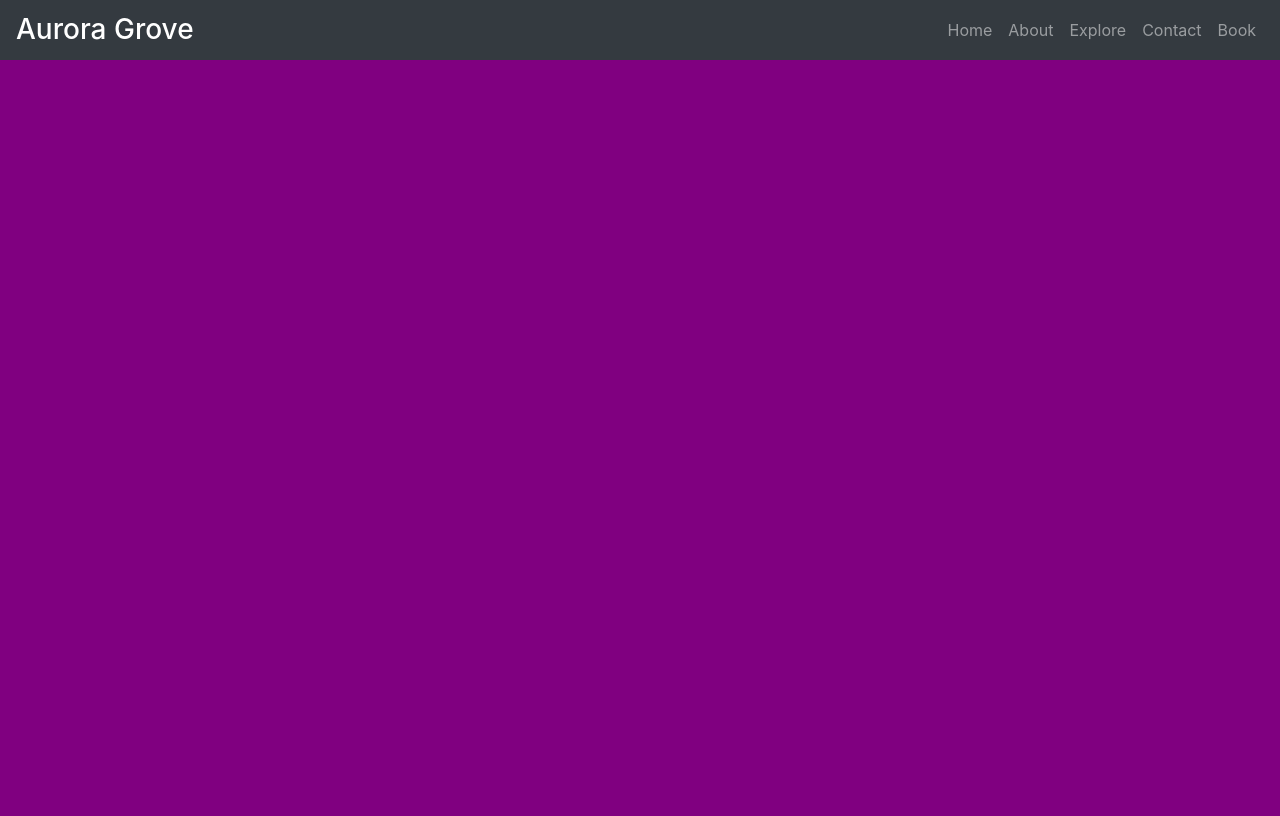
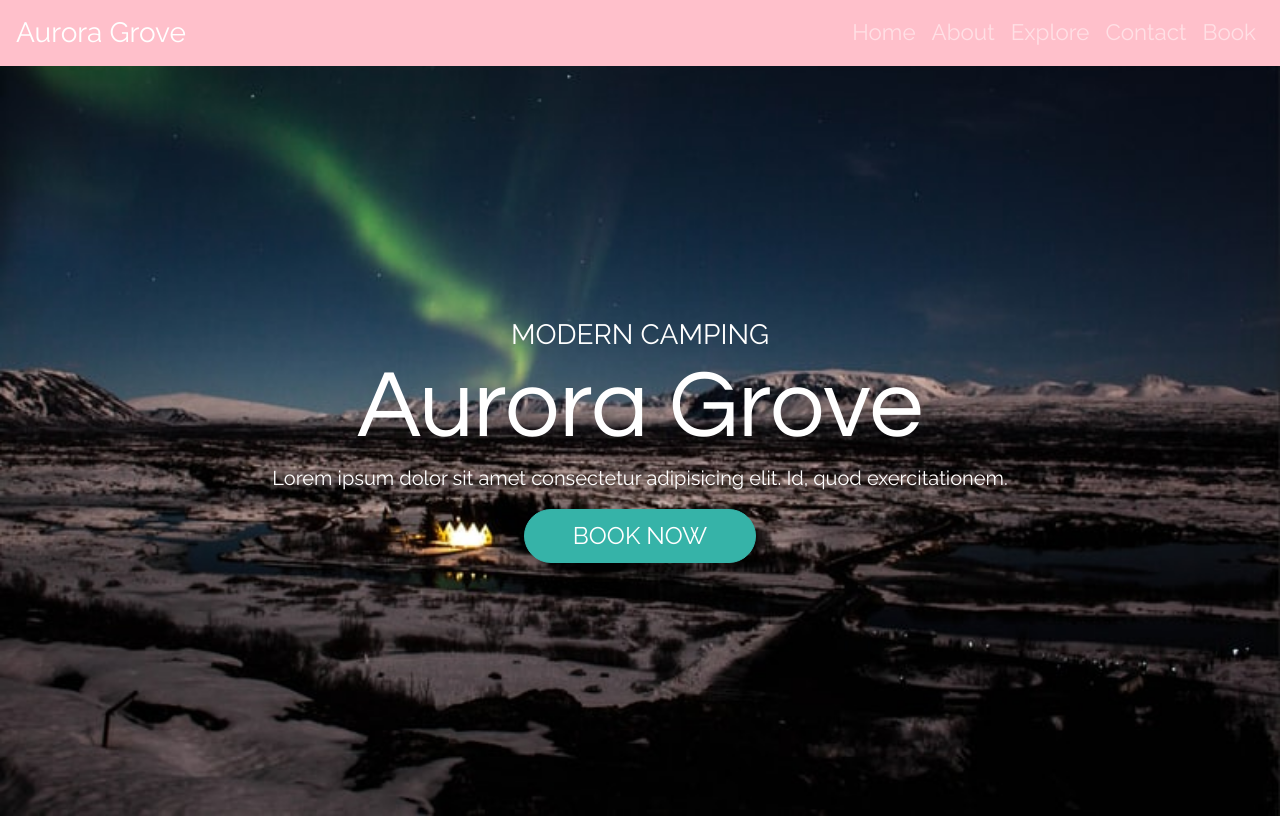
Before and after one commit to eduardo-rojas/aurora-grove, a PHP site: page / in a window 1280 px wide. Before the commit the page ends 60 px from the top, so only its background shows below. Run offline with PHP 8.4, Linux system fonts and the light colour scheme; some libraries are stand-ins or nearby versions.

Commit message:
show case added

```diff
--- a/Starter/index.html
+++ b/Starter/index.html
@@ -10,13 +10,12 @@
     <link href="https://fonts.googleapis.com/css?family=Questrial&display=swap" rel="stylesheet">
     <link href="https://fonts.googleapis.com/css?family=Raleway&display=swap" rel="stylesheet">
     <link rel="stylesheet" href="css/main.css">
-
     <title>Aurora Grove</title>
 </head>
 
 <body>
 
-    <nav class="navbar navbar-expand-md navbar-dark bg-dark">
+    <nav class="navbar navbar-expand-md navbar-dark">
         <a href="#" class="navbar-brand">
             <h3 class="mb-0">Aurora Grove</h3>
         </a>
@@ -44,6 +43,16 @@
         </div>
     </nav>
 
+    <section id="showcase" class="d-flex justify-content-center align-items-center">
+        <div class="overlay"></div>
+        <div id="header" class=" container text-white text-center">
+            <h3 class="display-5">MODERN CAMPING</h3>
+            <h1 class="display-1">Aurora Grove</h1>
+            <p class="lead d-none d-md-block">Lorem ipsum dolor sit amet consectetur adipisicing elit. Id, quod exercitationem.</p>
+            <button id="book" class="btn btn-lg btn-primary px-5">BOOK NOW</button>
+        </div>
+    </section>
+
     <script src="https://code.jquery.com/jquery-3.4.1.js" integrity="sha256-WpOohJOqMqqyKL9FccASB9O0KwACQJpFTUBLTYOVvVU=" crossorigin="anonymous"></script>
 
     <script src="https://cdnjs.cloudflare.com/ajax/libs/popper.js/1.15.0/esm/popper-utils.min.js" integrity="sha256-1N0+7OfEs9pNPY5A9KGrCBvZMLgXF+t2m3AcNjn1pow=" crossorigin="anonymous"></script>
--- a/Starter/scss/custom.scss
+++ b/Starter/scss/custom.scss
@@ -1,3 +1,47 @@
 body {
-    background: purple;
+    font-family: "Raleway", sans-serif;
+    background: pink;
 }
+
+.navbar {
+    font-weight: 100;
+    .navbar-brand h3 {
+        font-weight: 100;
+    }
+    .nav-item {
+        font-size: 1.4rem;
+    }
+    .nav-link:hover {
+        transition: border 1.2s;
+        border-bottom: 1px solid white;
+    }
+}
+
+#showcase {
+    background: url("../images/main.jpg") bottom center / cover no-repeat;
+    min-height: 750px;
+    h1 {
+        font-family: "Questrial", sans-serif;
+        line-height: 1;
+    }
+    #book {
+        font-size: 1.5rem;
+        border-radius: 2rem;
+    }
+}
+
+@media(max-width: 768px) {
+    .navbar {
+        background: #1f1f1f;
+        .nav-link:hover {
+            border-bottom: none;
+        }
+    }
+    #showcase {
+        min-height: 500px;
+        h1 {
+            font-size: 4rem;
+            ;
+        }
+    }
+}
--- a/Starter/scss/custom_bootstrap.scss
+++ b/Starter/scss/custom_bootstrap.scss
@@ -1 +1,2 @@
+$theme-colors: ( "primary": #36b3a8);
 @import "../bootstrap/scss/bootstrap";
```
Also changed, not shown: Starter/css/main.css, Starter/images/main.jpg (added), 1 other file.
